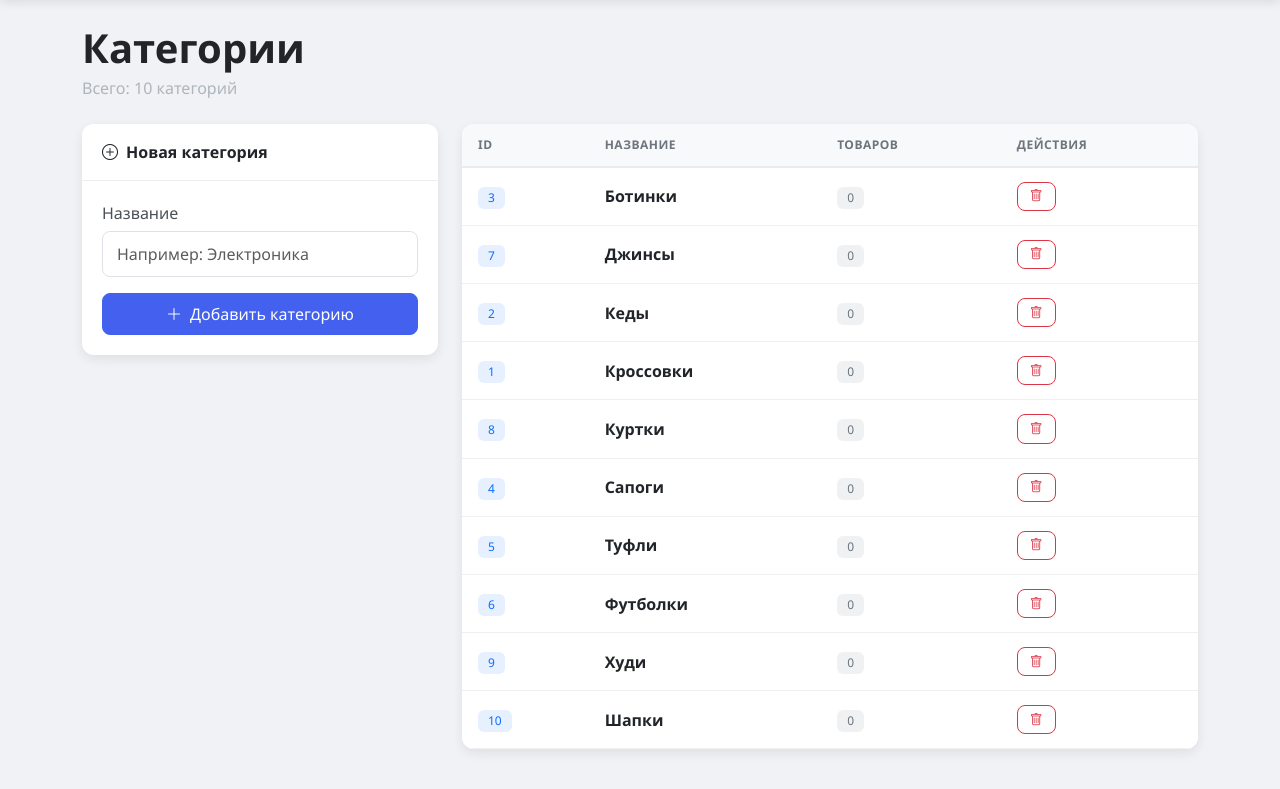
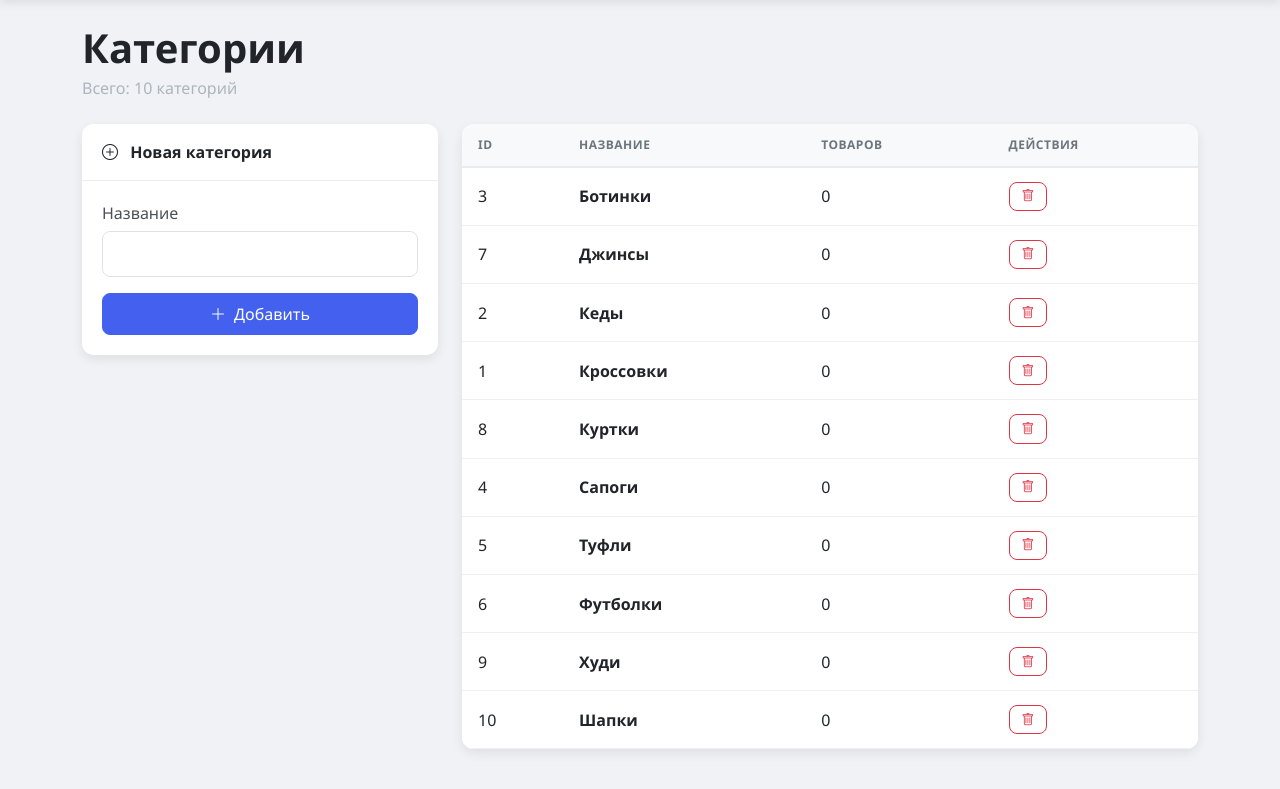
Before and after one commit to kirilltaganov63-prog/sklad-uchot, a Flask app: page /categories in a window 1280 px wide. Shown: the part 68-857 px from the top of the page. Run offline with Flask 3, Linux system fonts and the light colour scheme; data comes from the database, SQL or seed files in the repository; data that the repository does not hold is empty.

Commit message:
Update categories.html

```diff
--- a/templates/categories.html
+++ b/templates/categories.html
@@ -13,19 +13,17 @@
 <div class="row">
     <div class="col-lg-4 mb-4">
         <div class="card">
-            <div class="card-header d-flex align-items-center">
+            <div class="card-header">
                 <i class="bi bi-plus-circle me-2"></i>
                 <strong>Новая категория</strong>
             </div>
             <div class="card-body">
                 <form method="post">
                     <div class="mb-3">
-                        <label for="name" class="form-label">Название</label>
-                        <input type="text" name="name" class="form-control" placeholder="Например: Электроника" required>
+                        <label class="form-label">Название</label>
+                        <input type="text" name="name" class="form-control" required>
                     </div>
-                    <button type="submit" class="btn btn-primary w-100">
-                        <i class="bi bi-plus-lg me-2"></i>Добавить категорию
-                    </button>
+                    <button type="submit" class="btn btn-primary w-100"><i class="bi bi-plus-lg me-2"></i>Добавить</button>
                 </form>
             </div>
         </div>
@@ -34,42 +32,24 @@
     <div class="col-lg-8">
         <div class="card">
             <div class="card-body p-0">
-                <div class="table-responsive">
                 <table class="table mb-0">
                     <thead>
-                            <tr>
-                                <th>ID</th>
-                                <th>Название</th>
-                                <th>Товаров</th>
-                                <th>Действия</th>
-                            </tr>
+                        <tr><th>ID</th><th>Название</th><th>Товаров</th><th>Действия</th></tr>
                     </thead>
                     <tbody>
                         {% for cat in categories %}
                         <tr>
-                                <td><span class="badge bg-primary bg-opacity-10 text-primary">{{ cat.id }}</span></td>
+                            <td>{{ cat.id }}</td>
                             <td><strong>{{ cat.name }}</strong></td>
+                            <td>{{ cat.products|length }}</td>
                             <td>
-                                    <span class="badge bg-secondary bg-opacity-10 text-secondary">
-                                        {{ cat.products|length }}
-                                    </span>
-                                </td>
-                                <td>
-                                    <form method="post" action="{{ url_for('delete_category', category_id=cat.id) }}"
-                                          class="d-inline" onsubmit="return confirm('Удалить категорию «{{ cat.name }}»?');">
-                                        <button type="submit" class="btn btn-sm btn-outline-danger" title="Удалить">
-                                            <i class="bi bi-trash"></i>
-                                        </button>
+                                <form method="post" action="{{ url_for('delete_category', category_id=cat.id) }}" class="d-inline" onsubmit="return confirm('Удалить категорию?');">
+                                    <button type="submit" class="btn btn-sm btn-outline-danger"><i class="bi bi-trash"></i></button>
                                 </form>
                             </td>
                         </tr>
                         {% else %}
-                            <tr>
-                                <td colspan="4" class="text-center text-muted py-5">
-                                    <i class="bi bi-tags-fill fs-3 d-block mb-2"></i>
-                                    Категорий пока нет.
-                                </td>
-                            </tr>
+                        <tr><td colspan="4" class="text-center py-5 text-muted">Категорий пока нет</td></tr>
                         {% endfor %}
                     </tbody>
                 </table>
@@ -77,5 +57,4 @@
         </div>
     </div>
 </div>
-</div>
 {% endblock %}
```
Lines whose indentation alone changed are shown as unchanged.
